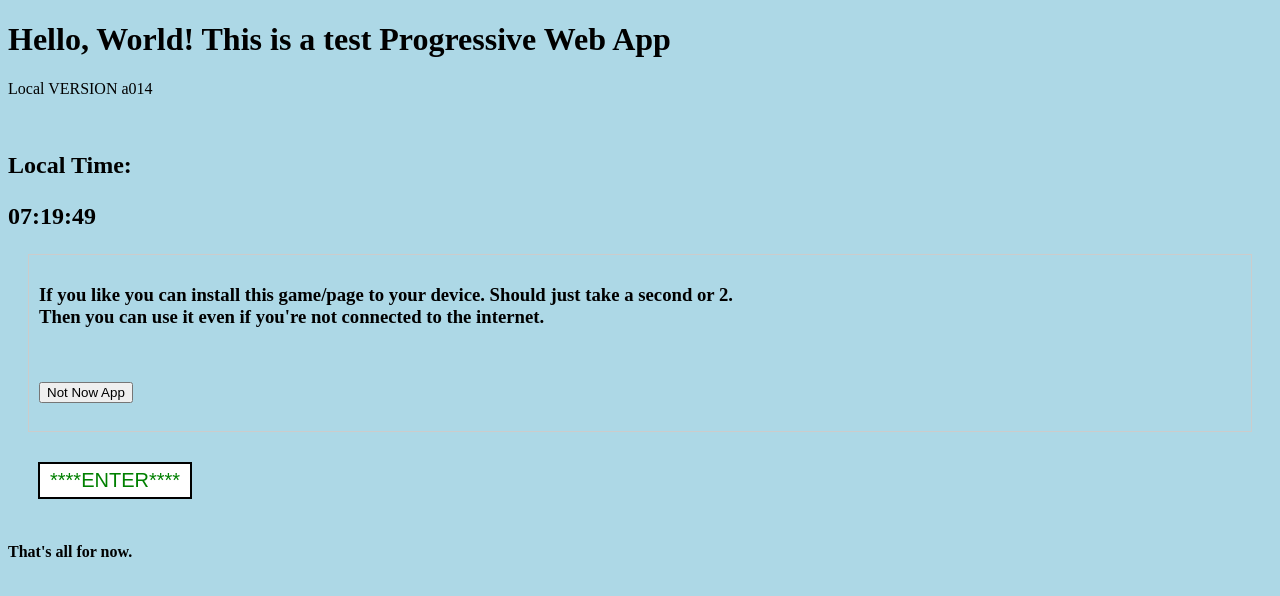
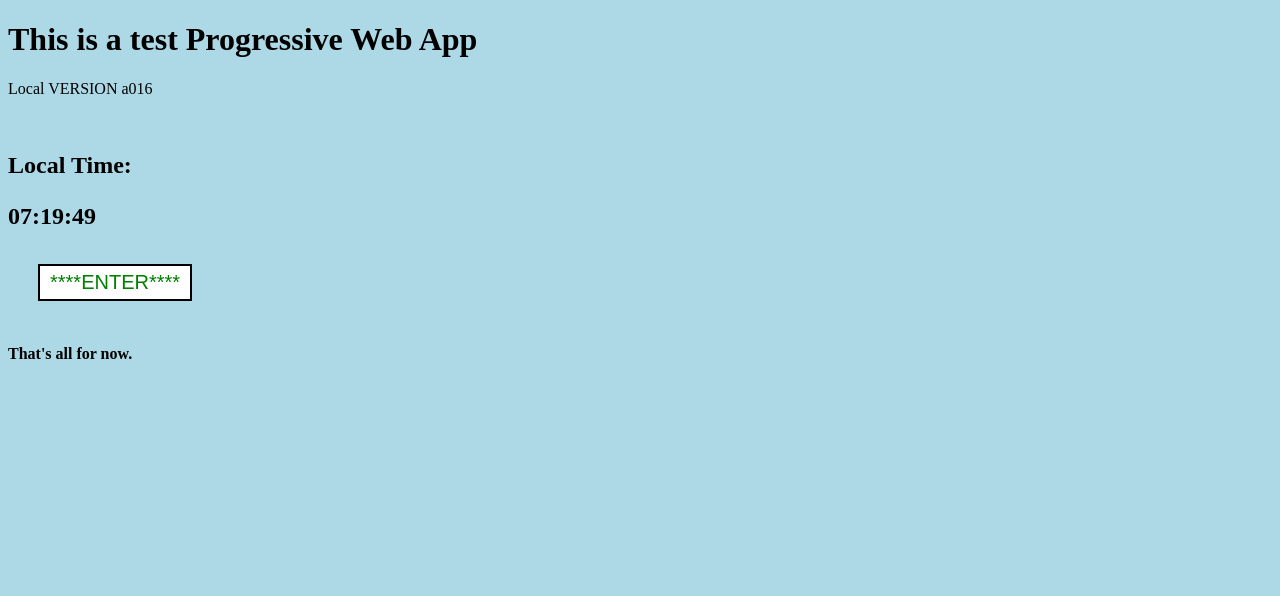
Before and after one commit to BobKoto/bob-site, a Jekyll site: the page az/index.html, which Jekyll copies as it is, in a window 1280 px wide. Shown: the top 596 px of the page. Built offline with Jekyll 4.4.1, drawn with Linux system fonts in a browser that asks for light colours.

Commit message:
show install UI only on web & not intalled

```diff
--- a/az/index.html
+++ b/az/index.html
@@ -35,11 +35,11 @@
     <title>Hello PWA</title>
 </head>
 <body>
-    <h1>Hello, World! This is a test Progressive Web App</h1>
-    <div id="message-container"></div> <p> Local VERSION a014</p><br>
+    <h1>This is a test Progressive Web App</h1>
+    <div id="message-container"></div> <p> Local VERSION a016</p><br> <!-- Change the SW too!!!-->
     <h2>Local Time:  <p id="localTime"></p></h2>
    <!-- <button id="installButton">Install App</button> -->
-   <div class="toggle-section" id="mySection">
+   <div class="toggle-section" id="installPromptSection" style="display: none;">
    <h3>If you like you can install this game/page to your device. Should just take a second or 2. <br>
     Then you can use it even if you're not connected to the internet.</h3>
    <button id="installButton" style="display: none;">Ok, Install App</button> <br><br>
--- a/az/service-worker.js
+++ b/az/service-worker.js
@@ -1,5 +1,5 @@
 // Service Worker
-var VERSION = 'version_0a15';
+var VERSION = 'version_0a16';    //change index.html too!!! for now
 var GHPATH = '/bob-site/az';
 const CACHE_NAME = 'hello-pwa-cache-v146';
 var APP_PREFIX = 'hellopwa_';
```
Also changed, not shown: other parts of az/index.html (+13 -6 lines).
